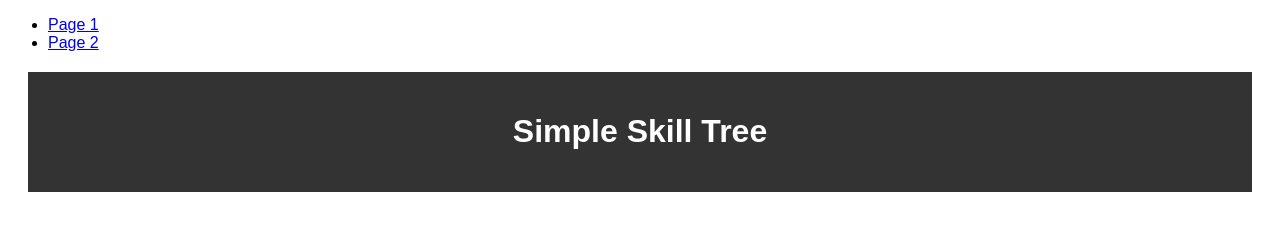
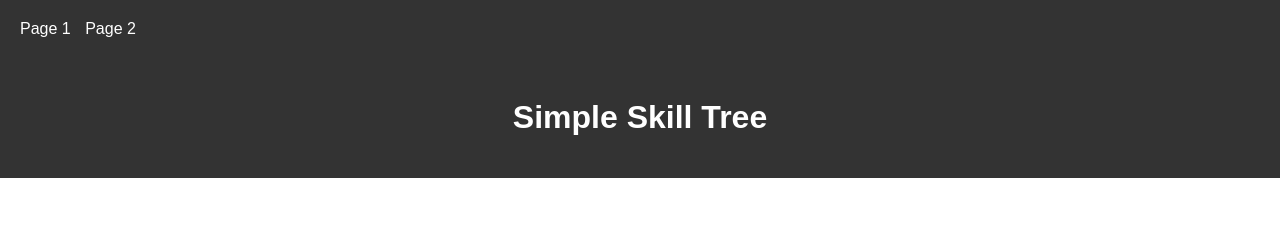
Before and after one commit to casteliad/5e, a plain HTML site: page index.html in a window 1280 px wide. Drawn offline with Linux system fonts and the light colour scheme.

Commit message:
Update index.html

```diff
--- a/index.html
+++ b/index.html
@@ -5,10 +5,34 @@
   <style>
     body {
       font-family: Arial, sans-serif;
+      margin: 0;
+      padding: 0;
     }
 
-    #content {
-      margin: 20px;
+    nav {
+      background-color: #333;
+      color: #fff;
+      padding: 20px;
+    }
+
+    nav ul {
+      list-style: none;
+      margin: 0;
+      padding: 0;
+    }
+
+    nav ul li {
+      display: inline-block;
+      margin-right: 10px;
+    }
+
+    nav ul li a {
+      color: #fff;
+      text-decoration: none;
+    }
+
+    main {
+      padding: 20px;
     }
   </style>
 </head>
```
